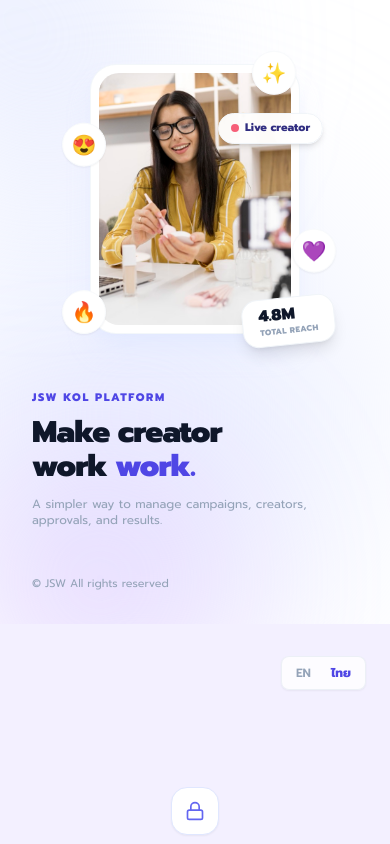
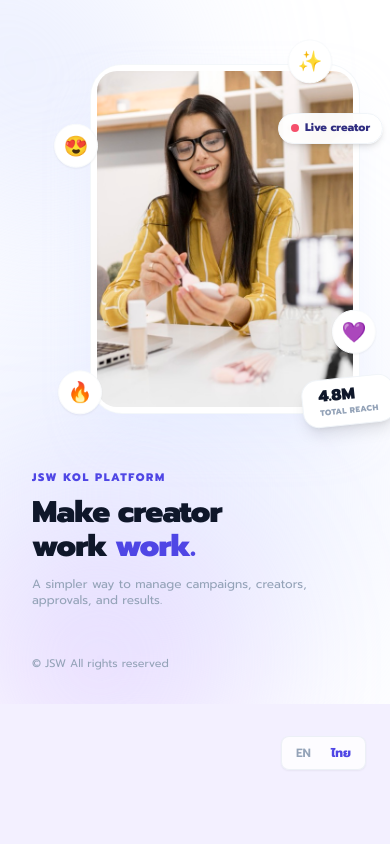
Before and after one commit to wiphu123/Frontend-Developer-Intern, a React (Vite) app: page /login in a window 390 px wide. Shown: the top 844 px of the page. Built offline with nearby package versions, Linux system fonts and the light colour scheme.

Commit message:
แต่งรูปด้านซ้าย

```diff
--- a/src/HeroSection.tsx
+++ b/src/HeroSection.tsx
@@ -35,7 +35,7 @@ export default function HeroSection({ heroTag, heroSubtitle, footerCopyright }:
       <div className="my-auto flex flex-col items-start text-left z-10 w-full mx-auto lg:mx-0 py-8">
 
         {/* Card Visual Hero Graphic */}
-        <div className="relative w-[210px] sm:w-[230px] mx-auto lg:ml-[200px] lg:mr-auto">
+        <div className="relative w-[210px] sm:w-[230px] mx-auto lg:ml-[220px] lg:mr-auto">
 
           {/* ================= จุดที่ 3: หมอกรอบๆ รูปภาพ (Halo Glow) ================= */}
           <div
@@ -45,7 +45,7 @@ export default function HeroSection({ heroTag, heroSubtitle, footerCopyright }:
 
 
           {/* Main Image Frame */}
-          <div className="relative w-full h-[270px] sm:h-[290px] bg-white rounded-[26px] p-2 shadow-xl shadow-indigo-100/50 border border-slate-100/80">
+          <div className="relative w-[270px] h-[350px] bg-white rounded-[32px] p-1.5 shadow-2xl shadow-indigo-100/50 border border-slate-100/80 mx-auto">
             <div className="w-full h-full rounded-[20px] overflow-hidden">
               <img
                 src={image}
@@ -68,10 +68,10 @@ export default function HeroSection({ heroTag, heroSubtitle, footerCopyright }:
           </div>
 
           {/* Floating Emojis */}
-          <div className="absolute -top-3 right-1 w-11 h-11 bg-white rounded-full shadow-sm flex items-center justify-center text-xl border border-slate-50 animate-float">✨</div>
-          <div className="absolute top-16 -left-7 w-11 h-11 bg-white rounded-full shadow-sm flex items-center justify-center text-xl border border-slate-50 animate-float delay-1">😍</div>
-          <div className="absolute -bottom-2 -left-7 w-11 h-11 bg-white rounded-full shadow-sm flex items-center justify-center text-xl border border-slate-50 animate-float delay-2">🔥</div>
-          <div className="absolute bottom-14 -right-9 w-11 h-11 bg-white rounded-full shadow-sm flex items-center justify-center text-xl border border-slate-50 animate-float delay-3">💜</div>
+          <div className="absolute -top-6 -right-8 w-11 h-11 bg-white rounded-full shadow-sm flex items-center justify-center text-xl border border-slate-50 animate-float">✨</div>
+          <div className="absolute top-16 -left-9 w-11 h-11 bg-white rounded-full shadow-sm flex items-center justify-center text-xl border border-slate-50 animate-float delay-1">😍</div>
+          <div className="absolute -bottom-2 -left-8 w-11 h-11 bg-white rounded-full shadow-sm flex items-center justify-center text-xl border border-slate-50 animate-float delay-2">🔥</div>
+          <div className="absolute bottom-14 -right-19 w-11 h-11 bg-white rounded-full shadow-sm flex items-center justify-center text-xl border border-slate-50 animate-float delay-3">💜</div>
         </div>
 
         {/* บล็อกข้อความ */}
```
